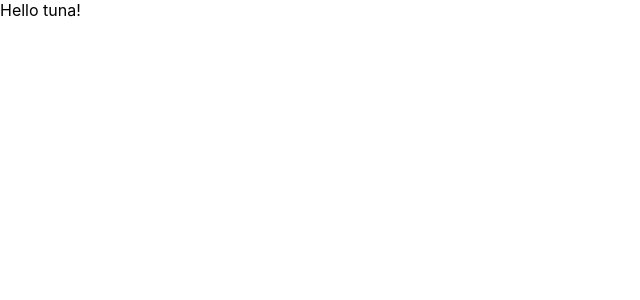
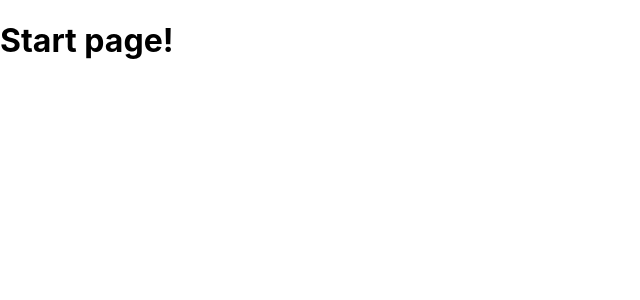
Before and after one commit to Wh1teNinja/codejam-team-tuna, a React (Create React App) app in the folder frontend-app/: page / in a window 1280 px wide. Shown: the top 300 px of the page, without its empty margins (0-640 px from the left). Built offline with nearby package versions, Linux system fonts and the light colour scheme.

Commit message:
feat: add react router

```diff
--- a/frontend-app/src/App.tsx
+++ b/frontend-app/src/App.tsx
@@ -1,14 +1,16 @@
-import React from 'react';
-import './App.css';
+import React from "react";
+import { createBrowserRouter, RouterProvider } from "react-router-dom";
+import "./App.css";
+import { StartPage } from "./pages/StartPage/StartPage";
+import { QuestionsPage } from "./pages/QuestionsPage/QuestionsPage";
+
+const router = createBrowserRouter([
+  { path: "/", element: <StartPage /> },
+  { path: "QuestionsPage", element: <QuestionsPage /> },
+]);
 
 function App() {
-  return (
-    <div className="App">
-      <header className="App-header">
-        Hello tuna!
-      </header>
-    </div>
-  );
+  return <RouterProvider router={router} />;
 }
 
 export default App;
```
